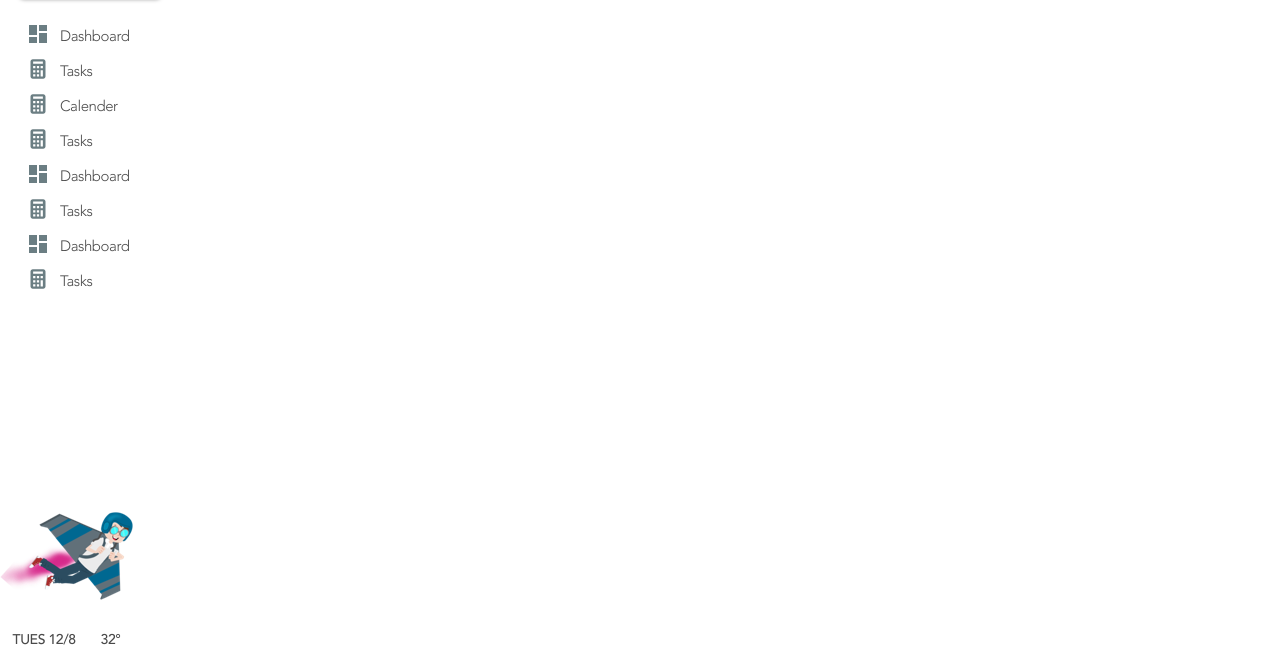
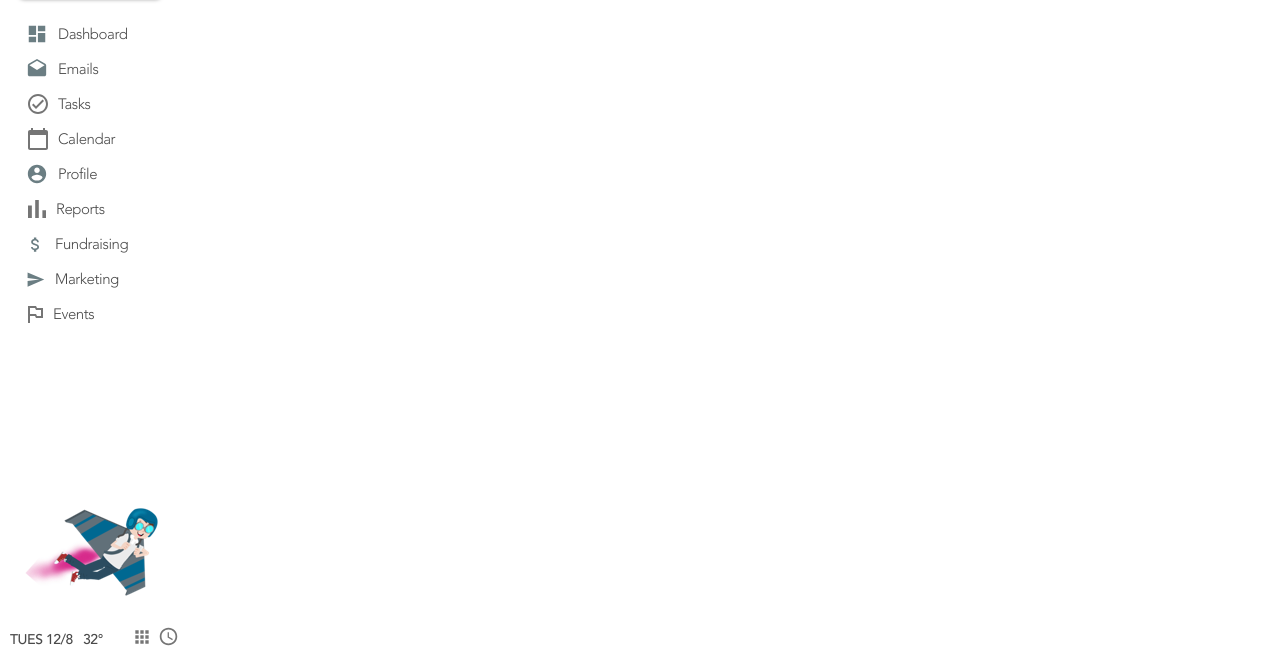
Before and after one commit to aayanqazi/dashboard-ui, a React app: page / in a window 1280 px wide. Shown: the part 140-800 px from the top of the page. Built offline with nearby package versions, Linux system fonts and the light colour scheme.

Commit message:
Fixed assets

```diff
--- a/src/component/navbar/index.js
+++ b/src/component/navbar/index.js
@@ -12,10 +12,10 @@ class NavbarComponent extends Component {
   render() {
     return (
       <header className="navbar">
-        <Col md={2} lg={2} sm={2} xs={6} className="logo">
+        <Col md={3} lg={2} sm={3} xs={6} className="logo">
           <img src={Logo} />
         </Col>
-        <Col md={6} lg={6} sm={6} xsHidden >
+        <Col md={5} lg={6} sm={5} xsHidden >
           <Row className="notification-icons">
           <div className="icons">
             <span className="red-circle"></span>
--- a/src/component/sidebar/index.js
+++ b/src/component/sidebar/index.js
@@ -2,48 +2,55 @@ import React, { Component } from 'react';
 import "./style.css";
 import { Col, Row, Button } from "react-bootstrap";
 import { MdDashboard } from "react-icons/md";
-import { IoMdCalculator } from "react-icons/io";
+import { MdDrafts } from "react-icons/md";
+import { MdAccountCircle } from "react-icons/md";
 import Cartoon from "../../assets/cartoon.png";
+import { MdAttachMoney } from "react-icons/md";
+import { MdSend } from "react-icons/md";
 
 export default class SideBar extends Component {
   render() {
     const listItems = [
       {
         name: 'Dashboard',
-        icon: <MdDashboard size={24} color={'#6b7e83'} />
+        icon: <MdDashboard size={22} color={'#6b7e83'} />
+      },
+      {
+        name: 'Emails',
+        icon: <MdDrafts size={22} color={'#6b7e83'} />
       },
       {
         name: 'Tasks',
-        icon: <IoMdCalculator size={24} color={'#6b7e83'} />
+        icon: <img color={'#6b7e83'} src={require('../../assets/check.svg')} />
       },
       {
-        name: 'Calender',
-        icon: <IoMdCalculator size={24} color={'#6b7e83'} />
+        name: 'Calendar',
+        icon: <img color={'#6b7e83'} src={require('../../assets/calender.svg')} />
       },
       {
-        name: 'Tasks',
-        icon: <IoMdCalculator size={24} color={'#6b7e83'} />
+        name: 'Profile',
+        icon: <MdAccountCircle size={22} color={'#6b7e83'} />
       },
       {
-        name: 'Dashboard',
-        icon: <MdDashboard size={24} color={'#6b7e83'} />
+        name: 'Reports',
+        icon: <img color={'#6b7e83'} width={18} src={require('../../assets/chart.svg')} />
       },
       {
-        name: 'Tasks',
-        icon: <IoMdCalculator size={24} color={'#6b7e83'} />
+        name: 'Fundraising',
+        icon: <MdAttachMoney size={19} color={'#6b7e83'} />
       },
       {
-        name: 'Dashboard',
-        icon: <MdDashboard size={24} color={'#6b7e83'} />
+        name: 'Marketing',
+        icon: <MdSend size={19} color={'#6b7e83'} />
       },
       {
-        name: 'Tasks',
-        icon: <IoMdCalculator size={24} color={'#6b7e83'} />
+        name: 'Events',
+        icon: <img color={'#6b7e83'} src={require('../../assets/flag.svg')} />
       }
     ]
     return (
       <Row className="sidebar">
-        <Col lg={2} md={2} sm={2} className="maxHeight">
+        <Col lg={2} md={3} sm={3} xs={6} className="maxHeight">
           <Button className="start-button">
             Start Action
           </Button>
@@ -64,8 +71,14 @@ export default class SideBar extends Component {
           <div className="sidebar-logo">
             <img src={Cartoon} />
             <div className="content">
-            <p>TUES 12/8</p>
-            <p>32&#176; </p>
+              <div className="con">
+                <p>TUES 12/8</p>
+                <p>32&#176; </p>
+              </div>
+              <div className="icons-bottom">
+                <img src={require('../../assets/calculator.svg')} />
+                <img src={require('../../assets/clock.svg')} />
+              </div>
             </div>
           </div>
         </Col>
--- a/src/component/sidebar/style.css
+++ b/src/component/sidebar/style.css
@@ -50,20 +50,54 @@
     font-size: 15px;
     color: #4a4a4a;
     letter-spacing: -0.44px;
-    margin-left: 10px;
-    margin-top: 4px;
+    margin-left: 10px
 }
 
 .sidebar .sidebar-logo{
     bottom: 0px;
     position: absolute;
+    left: 0;
+    right: 0;
+}
+.sidebar .sidebar-logo > img{
+    padding-left: 40px;
 }
 
 .sidebar .sidebar-logo .content{
+    padding-left: 10px;
     margin-top: 30px;
     display: flex;
     font-family: 'Avenir-Medium';
     color: #4a4a4a;
     letter-spacing: -0.44px;
-    justify-content: space-around
+    justify-content: space-between;
+    padding-left: 25px;
+    padding-right: 25px;
 }
+
+.sidebar .sidebar-logo .content .icons-bottom{
+    margin: 0 0 10px;
+}
+
+.sidebar .sidebar-logo .con{
+    margin-top: 4px;
+    display: flex;
+}
+
+.sidebar .sidebar-logo .con p{
+    margin-right: 10px
+}
+
+@media(max-width: 768px){
+    .sidebar .sidebar-logo .con p{
+        margin-right: 5px
+    }
+}
+
+.sidebar .sidebar-logo .content .icons-bottom > img{
+    margin-left: 10px;
+}
+
+.sidebar .menu-items .items > img{
+    margin-left: 2px;
+}
```
Also changed, not shown: src/assets/calculator.svg (added), src/assets/calender.svg (added), src/assets/chart.svg (added), src/assets/check.svg (added), src/assets/clock.svg (added), src/assets/flag.svg (added), 1 other file.
